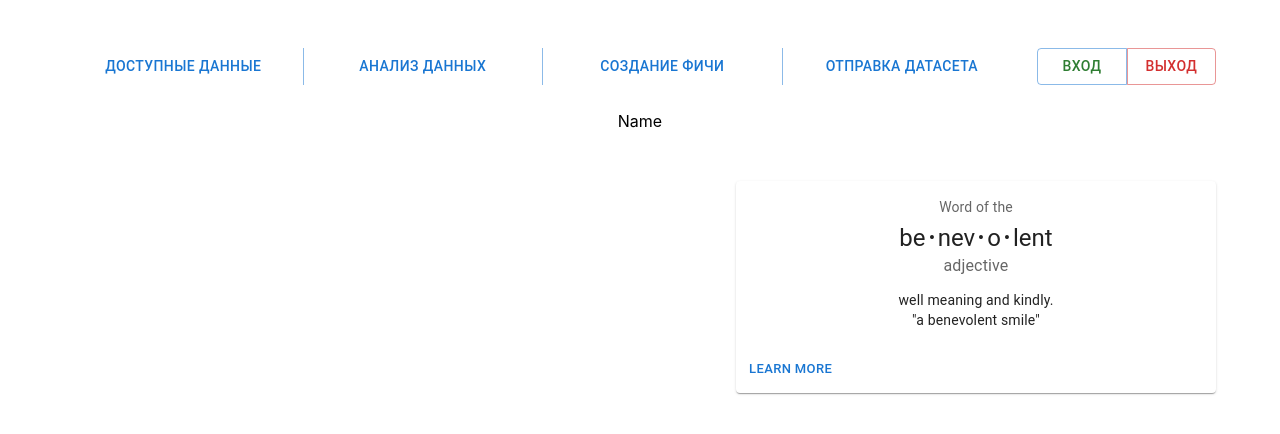
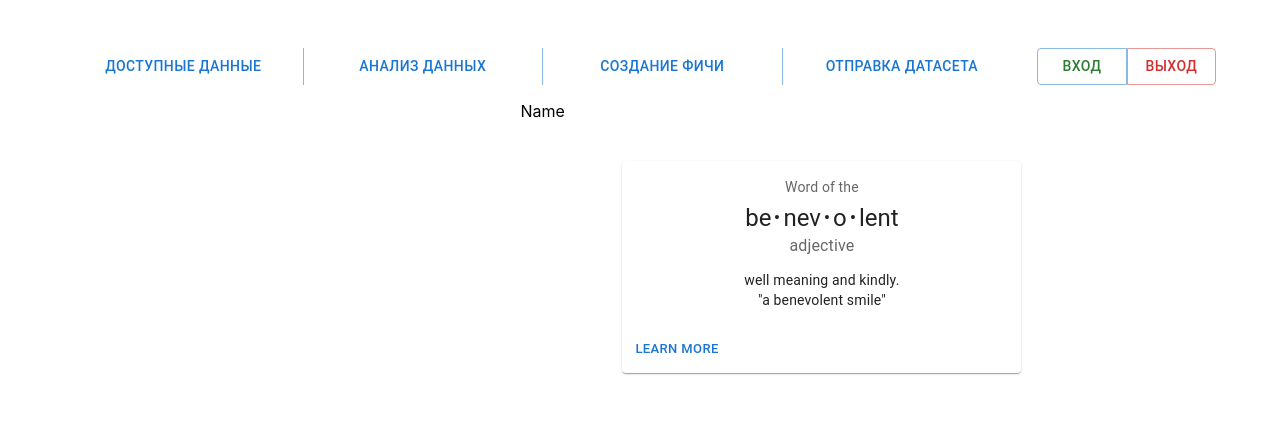
Before and after one commit to ElizabethNN/VTB-more-tech3.0, a React (Create React App) app in the folder frontend/: page /AnalizeData in a window 1280 px wide. Shown: the top 434 px of the page. Built offline with nearby package versions, Linux system fonts and the light colour scheme.

Commit message:
до сноса чертовых ненавистных ужасных гридов

```diff
--- a/frontend/src/AnalizeDataPage/AnalizeData.js
+++ b/frontend/src/AnalizeDataPage/AnalizeData.js
@@ -1,36 +1,35 @@
-import {Grid} from "@mui/material";
-import s from './AnalizeData.module.css'
-import CardAnalize from './../CardAnalize/CardAnalize'
+import { Grid, Box } from "@mui/material";
+import s from "./AnalizeData.module.css";
+import CardAnalize from "./../CardAnalize/CardAnalize";
 
 function AnalizeData() {
-  return(
-      <Grid  container
+  return (
+    <Grid
+      container
       direction="column"
       justifyContent="center"
-             alignItems="center">
-        <Grid padding={"10px"}>
-          Name
-        </Grid>
-        <div className={s.container}>
-
-        </div>
-          <Grid container item
+      alignItems="center"
+    >
+      <Grid>Name</Grid>
+      <div className={s.container}></div>
+      <Grid
+        container
+        item
         direction="row"
         justifyContent="space-between"
-                  alignItems="center" >
-            <Grid item xs={6} >
-              <div className={s.rectangle}>
-
-              </div>
+        alignItems="center"
+      >
+        <Grid item xs={6}>
+          <Box sx={{display: "flex", bgcolor: 'primary.dark', height:"100%"}}/>
         </Grid>
         <Grid item xs={6} md={5}>
           <div>
-                  <CardAnalize/>
+            <CardAnalize />
           </div>
         </Grid>
       </Grid>
-
-      </Grid>);
+    </Grid>
+  );
 }
 
 export default AnalizeData;
--- a/frontend/src/MainPage/MainPage.js
+++ b/frontend/src/MainPage/MainPage.js
@@ -26,7 +26,7 @@ function MainPage() {
           <Grid item xs={2} direction-xs-row-reverse>
             <LogButtonGroup />
           </Grid>
-          <Grid item xs={12}>
+          <Grid item xs={10}>
             <Route path="/AvailableData" component={AvailableData} />
             <Route path="/CreateData" component={CreateData} />
             <Route path="/SendData" component={SendData} />
```
Lines whose indentation alone changed are shown as unchanged.
